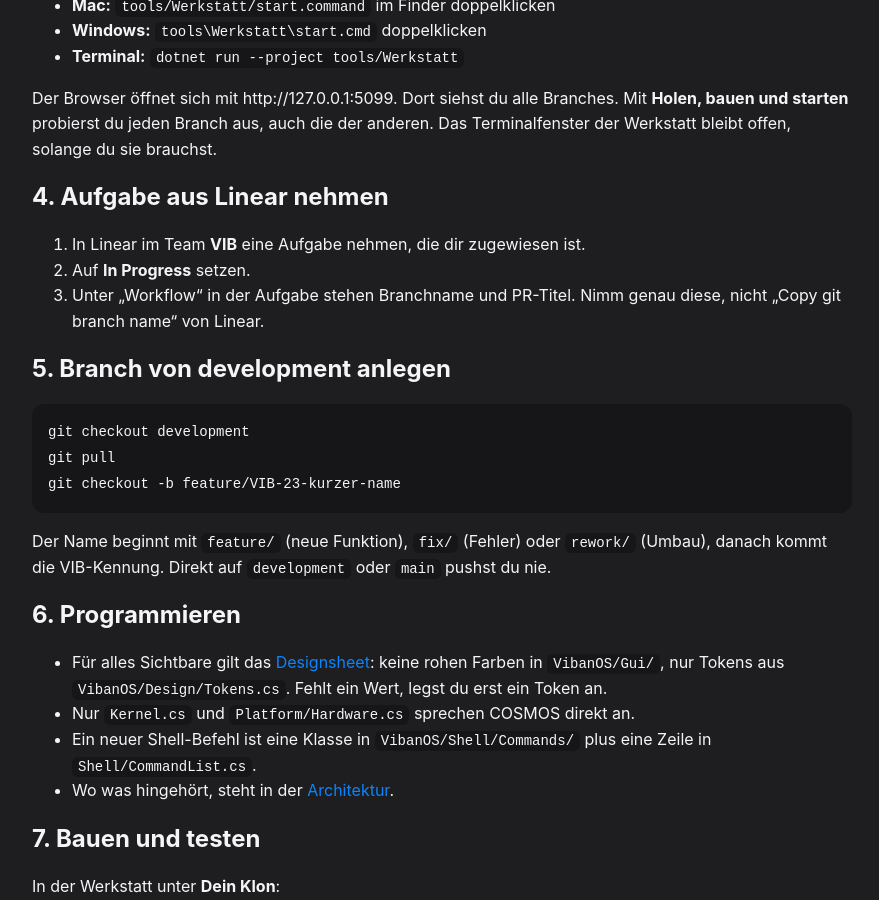
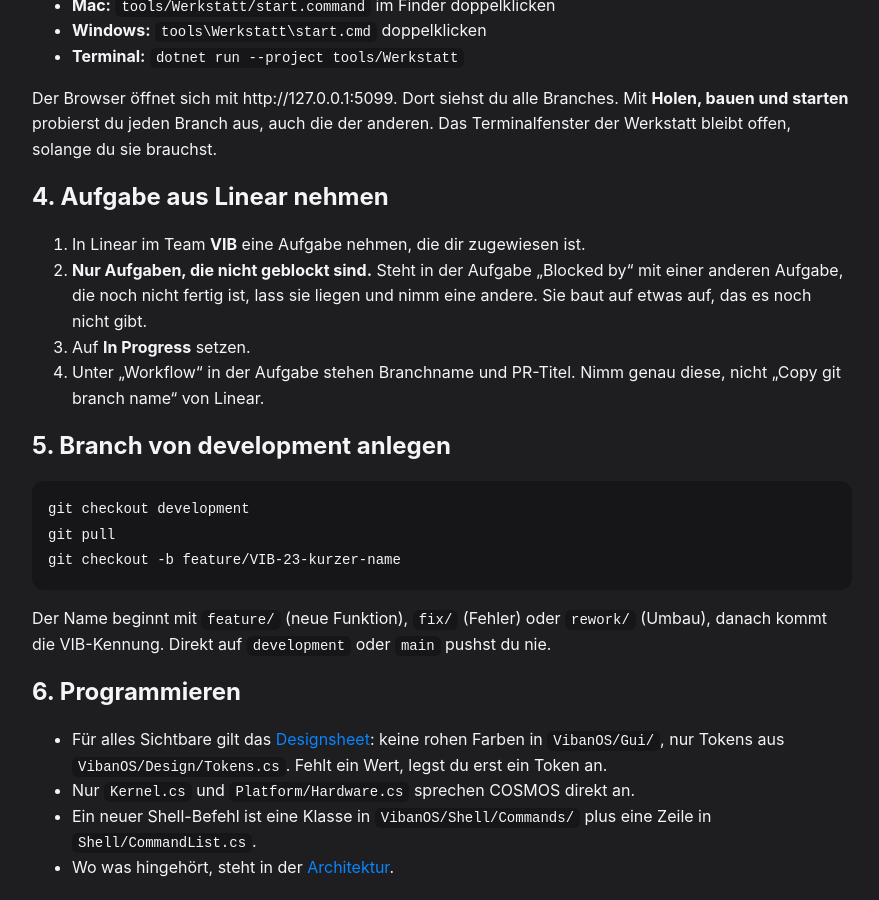
Before and after one commit to DHGE2025/VibanOS, a Jekyll site: the page built from docs/implementierung.md, in a window 1280 px wide and 900 px high, scrolled down 934 px. Shown: the whole window, without its empty margins (198-1077 px from the left). Built offline with Jekyll 4.4.1, drawn with Linux system fonts in a browser that asks for light colours.

Commit message:
Doku: nur Aufgaben nehmen, die nicht geblockt sind
Co-Authored-By: Claude Opus 5.5 <noreply@anthropic.com>
Claude-Session: https://claude.ai/code/session_01W26R9BD9MRGA3q1BbMA9y2

```diff
--- a/docs/implementierung.md
+++ b/docs/implementierung.md
@@ -45,8 +45,9 @@ Der Browser öffnet sich mit http://127.0.0.1:5099. Dort siehst du alle Branches
 ## 4. Aufgabe aus Linear nehmen
 
 1. In Linear im Team **VIB** eine Aufgabe nehmen, die dir zugewiesen ist.
-2. Auf **In Progress** setzen.
-3. Unter „Workflow“ in der Aufgabe stehen Branchname und PR-Titel. Nimm genau diese, nicht „Copy git branch name“ von Linear.
+2. **Nur Aufgaben, die nicht geblockt sind.** Steht in der Aufgabe „Blocked by“ mit einer anderen Aufgabe, die noch nicht fertig ist, lass sie liegen und nimm eine andere. Sie baut auf etwas auf, das es noch nicht gibt.
+3. Auf **In Progress** setzen.
+4. Unter „Workflow“ in der Aufgabe stehen Branchname und PR-Titel. Nimm genau diese, nicht „Copy git branch name“ von Linear.
 
 ## 5. Branch von development anlegen
 
```
Also changed, not shown: AGENTS.md (+1 -1 lines).
